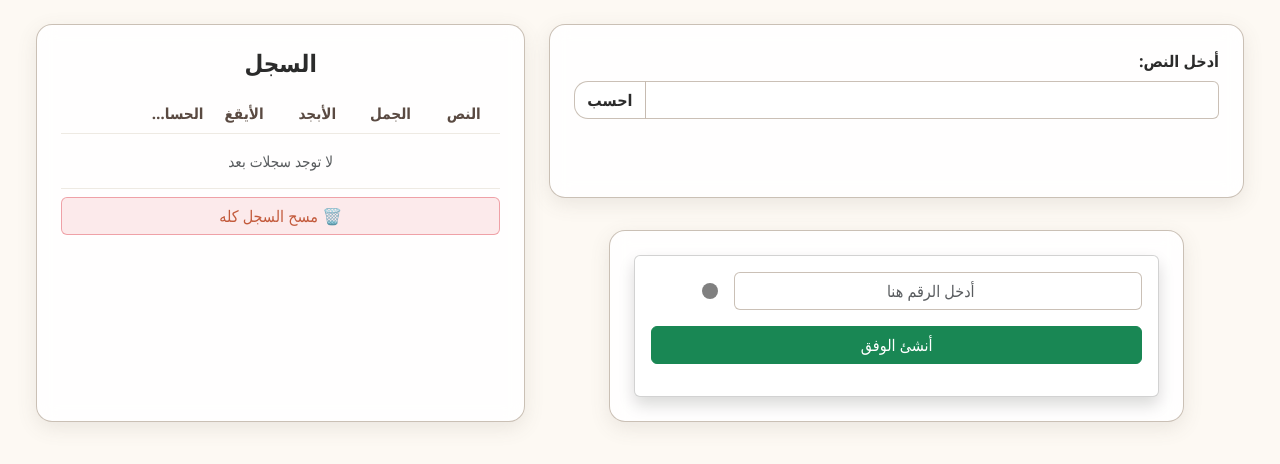
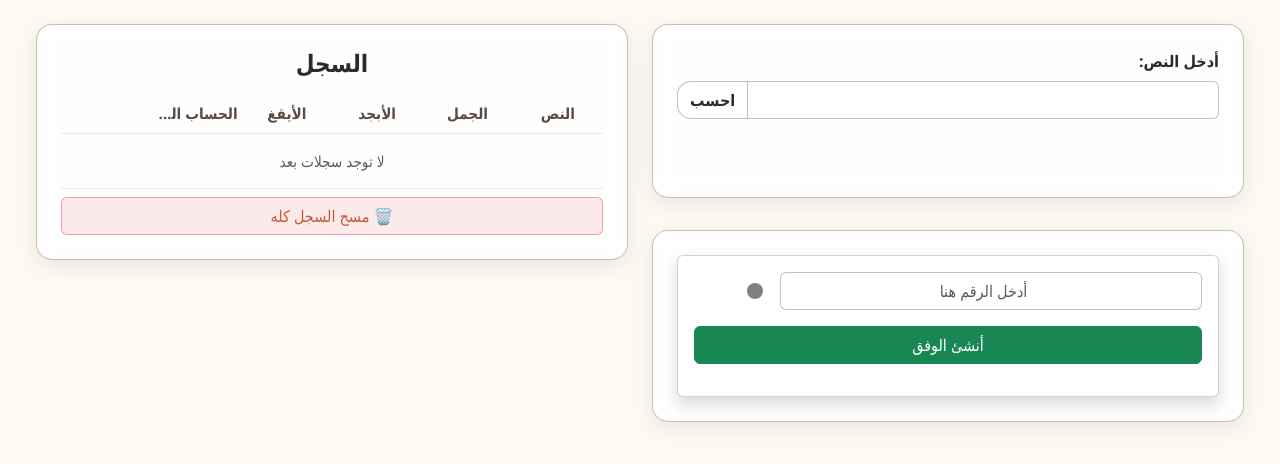
Before and after one commit to h-phsoft/jummal, a plain HTML site: page combined.html in a window 1280 px wide. Drawn offline with nearby package versions, Linux system fonts and the light colour scheme.

Commit message:
Commit By Haytham

```diff
--- a/combined.html
+++ b/combined.html
@@ -11,7 +11,7 @@
   <body class="p-3 p-md-4">
     <div class="container-fluid">
       <div class="row g-4">
-        <div class="col-md-7">
+        <div class="col-md-6">
           <div class="row g-4">
             <div class="col-12">
               <div id="jummal" class="glass-card h-100">
@@ -27,7 +27,7 @@
             </div>
           </div>
           <div class="row g-4 mt-2">
-            <div class="col-10 mx-auto">
+            <div class="col-12">
               <div id="magic-squares" class="glass-card h-100">
                 <div class="card shadow">
                   <div class="card-body">
@@ -70,10 +70,12 @@
           </div>
         </div>
 
-        <div class="col-md-5">
+        <div class="col-md-6">
+          <div class="row">
+            <div class="col-12">
               <div class="glass-card h-100">
                 <h4 class="text-center mb-3 fw-bold">السجل</h4>
-            <div style="max-height: 440px; overflow-y: auto;">
+                <div style="max-height: 25vh; overflow-y: auto;">
                   <table class="history-table">
                     <thead>
                       <tr>
@@ -94,6 +96,12 @@
               </div>
             </div>
           </div>
+          <div class="row">
+            <div id="matched-numbers" class="col-12">
+
+            </div>
+          </div>
+        </div>
       </div>
 
       <!-- jQuery + Bootstrap JS -->
@@ -101,6 +109,7 @@
       <script src="https://cdn.jsdelivr.net/npm/bootstrap@5.3.3/dist/js/bootstrap.bundle.min.js"></script>
       <script src="assets/js/jummal.js"></script>
       <script src="assets/js/magicsquares.js"></script>
+      <script src="assets/js/search.js"></script>
 
   </body>
 </html>
```
Lines whose indentation alone changed are shown as unchanged.
